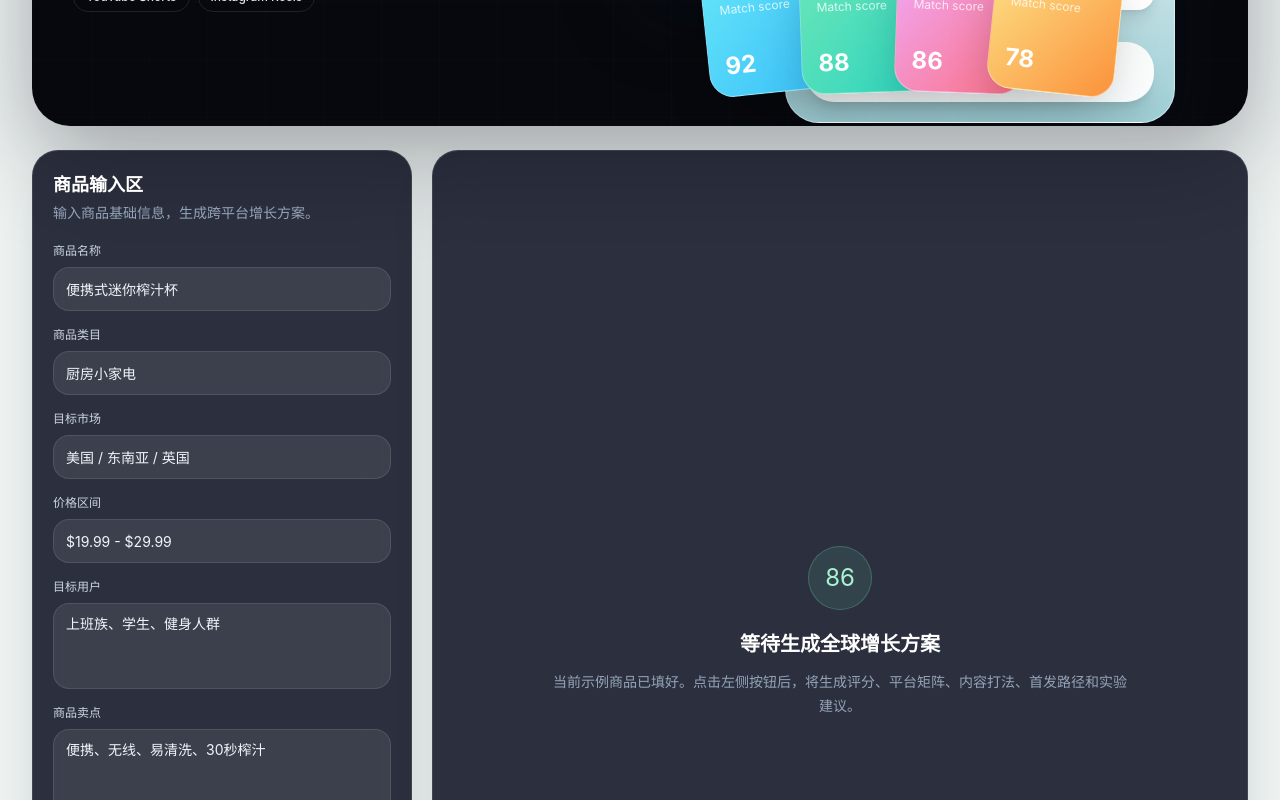
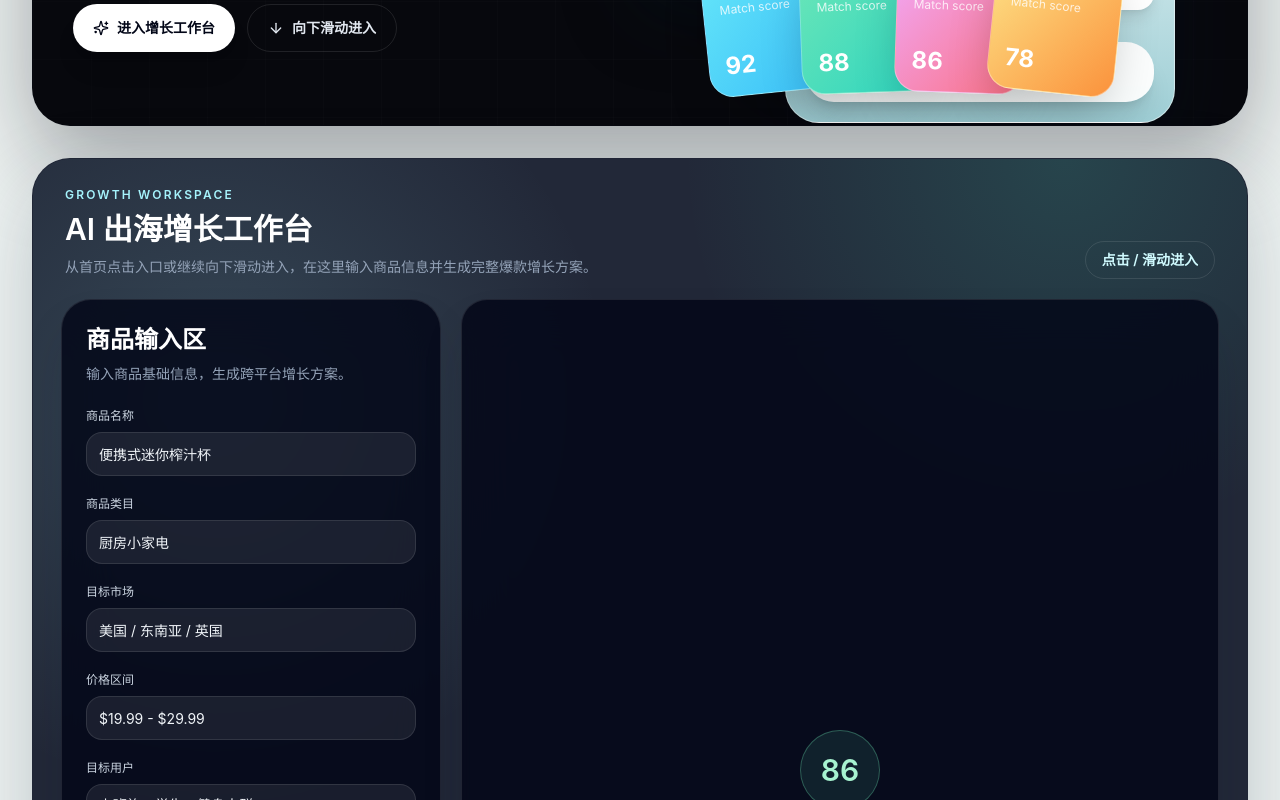
Before and after one commit to hongxuanting/GlobalViral-Agent, a React (Vite) app: page / in a window 1280 px wide. Shown: the part 600-1400 px from the top of the page. Built offline with nearby package versions, Linux system fonts and the light colour scheme.

Commit message:
feat: add homepage workspace entry

```diff
--- a/src/App.tsx
+++ b/src/App.tsx
@@ -35,7 +35,24 @@ function App() {
 
       <Hero tags={platformTags} />
 
-      <main className="mx-auto grid max-w-[1380px] gap-5 px-4 py-6 sm:px-6 lg:grid-cols-[380px_1fr] lg:px-8">
+      <main id="growth-workspace" className="mx-auto max-w-[1380px] scroll-mt-6 px-4 py-8 sm:px-6 lg:px-8">
+        <section className="relative overflow-hidden rounded-[38px] border border-slate-900/10 bg-[#222838] p-4 shadow-[0_30px_80px_rgba(35,50,65,0.24)] sm:p-6 lg:p-7">
+          <div className="absolute inset-0 bg-[radial-gradient(circle_at_15%_20%,rgba(145,214,223,0.18),transparent_28%),radial-gradient(circle_at_85%_0%,rgba(64,217,181,0.16),transparent_24%)]" />
+
+          <div className="relative z-10 mb-5 flex flex-col justify-between gap-4 px-1 sm:flex-row sm:items-end">
+            <div>
+              <p className="text-xs font-semibold uppercase tracking-[0.18em] text-cyan-200">Growth Workspace</p>
+              <h2 className="mt-2 text-2xl font-semibold text-white sm:text-3xl">AI 出海增长工作台</h2>
+              <p className="mt-2 text-sm leading-6 text-slate-400">
+                从首页点击入口或继续向下滑动进入，在这里输入商品信息并生成完整爆款增长方案。
+              </p>
+            </div>
+            <div className="inline-flex items-center rounded-full border border-white/10 bg-white/8 px-4 py-2 text-sm font-semibold text-cyan-100">
+              点击 / 滑动进入
+            </div>
+          </div>
+
+          <div className="relative z-10 grid gap-5 lg:grid-cols-[380px_1fr]">
             <aside className="lg:sticky lg:top-6 lg:self-start">
               <ProductInput
                 product={product}
@@ -47,9 +64,9 @@ function App() {
 
             <div className="grid gap-5">
               {loading ? (
-            <section className="glass-card grid min-h-[280px] place-items-center p-8 text-center">
+                <section className="glass-card grid min-h-[520px] place-items-center p-8 text-center">
                   <div>
-                <div className="mx-auto mb-5 h-16 w-16 animate-pulse rounded-full border border-cyan-300/40 bg-cyan-300/10 shadow-glow" />
+                    <div className="mx-auto mb-5 h-20 w-20 animate-pulse rounded-full border border-cyan-300/40 bg-cyan-300/10 shadow-glow" />
                     <p className="mx-auto max-w-xl text-base leading-7 text-cyan-50">
                       AI 正在分析商品卖点、平台用户行为、内容传播性与跨境转化路径...
                     </p>
@@ -68,19 +85,21 @@ function App() {
               ) : null}
 
               {!loading && !generated ? (
-            <section className="glass-card grid min-h-[280px] place-items-center p-8 text-center">
+                <section className="glass-card grid min-h-[520px] place-items-center p-8 text-center">
                   <div>
-                <div className="mx-auto mb-5 grid h-16 w-16 place-items-center rounded-full border border-emerald-300/25 bg-emerald-300/10 text-2xl text-emerald-200">
+                    <div className="mx-auto mb-6 grid h-20 w-20 place-items-center rounded-full border border-emerald-300/30 bg-emerald-300/10 text-3xl font-semibold text-emerald-200">
                       86
                     </div>
-                <h2 className="text-xl font-semibold text-white">等待生成全球增长方案</h2>
-                <p className="mx-auto mt-3 max-w-xl text-sm leading-6 text-slate-400">
+                    <h2 className="text-2xl font-semibold text-white">等待生成全球增长方案</h2>
+                    <p className="mx-auto mt-4 max-w-2xl text-sm leading-7 text-slate-400">
                       当前示例商品已填好。点击左侧按钮后，将生成评分、平台矩阵、内容打法、首发路径和实验建议。
                     </p>
                   </div>
                 </section>
               ) : null}
             </div>
+          </div>
+        </section>
       </main>
     </div>
   );
--- a/src/components/Hero.tsx
+++ b/src/components/Hero.tsx
@@ -1,4 +1,5 @@
 import {
+  ArrowDown,
   Bell,
   Check,
   CircleDollarSign,
@@ -80,6 +81,23 @@ export function Hero({ tags }: HeroProps) {
                   {tag}
                 </span>
               ))}
+            </div>
+
+            <div className="mt-8 flex flex-wrap items-center gap-3">
+              <a
+                href="#growth-workspace"
+                className="inline-flex h-12 items-center gap-2 rounded-full bg-white px-5 text-sm font-semibold text-slate-950 shadow-xl transition hover:-translate-y-0.5 hover:bg-cyan-50"
+              >
+                <Sparkles className="h-4 w-4" />
+                进入增长工作台
+              </a>
+              <a
+                href="#growth-workspace"
+                className="inline-flex h-12 items-center gap-2 rounded-full border border-white/10 bg-white/8 px-5 text-sm font-semibold text-slate-200 transition hover:bg-white/12"
+              >
+                <ArrowDown className="h-4 w-4" />
+                向下滑动进入
+              </a>
             </div>
           </div>
 
--- a/src/components/ProductInput.tsx
+++ b/src/components/ProductInput.tsx
@@ -25,15 +25,15 @@ const fields: {
 
 export function ProductInput({ product, loading, onChange, onGenerate }: ProductInputProps) {
   return (
-    <section className="glass-card p-5">
-      <div className="mb-5 flex items-center justify-between gap-3">
+    <section className="glass-card rounded-[30px] p-6">
+      <div className="mb-6 flex items-center justify-between gap-3">
         <div>
-          <h2 className="text-lg font-semibold text-white">商品输入区</h2>
-          <p className="mt-1 text-sm text-slate-400">输入商品基础信息，生成跨平台增长方案。</p>
+          <h2 className="text-2xl font-semibold text-white">商品输入区</h2>
+          <p className="mt-2 text-sm text-slate-400">输入商品基础信息，生成跨平台增长方案。</p>
         </div>
       </div>
 
-      <div className="grid gap-4">
+      <div className="grid gap-5">
         {fields.map((field) => (
           <label key={field.key} className="grid gap-2">
             <span className="text-xs font-medium text-slate-300">{field.label}</span>
@@ -42,7 +42,7 @@ export function ProductInput({ product, loading, onChange, onGenerate }: Product
                 value={product[field.key]}
                 onChange={(event) => onChange(field.key, event.target.value)}
                 rows={3}
-                className="field min-h-[86px] resize-none"
+                className="field min-h-[92px] resize-none"
               />
             ) : (
               <input
@@ -59,7 +59,7 @@ export function ProductInput({ product, loading, onChange, onGenerate }: Product
         type="button"
         onClick={onGenerate}
         disabled={loading}
-        className="mt-5 inline-flex h-12 w-full items-center justify-center gap-2 rounded-md bg-gradient-to-r from-fuchsia-500 via-cyan-400 to-emerald-400 px-4 text-sm font-semibold text-slate-950 shadow-glow transition hover:brightness-110 disabled:cursor-not-allowed disabled:opacity-70"
+        className="mt-6 inline-flex h-14 w-full items-center justify-center gap-2 rounded-2xl bg-gradient-to-r from-fuchsia-500 via-cyan-400 to-emerald-400 px-4 text-sm font-semibold text-slate-950 shadow-glow transition hover:-translate-y-0.5 hover:brightness-110 disabled:cursor-not-allowed disabled:opacity-70"
       >
         {loading ? <Loader2 className="h-5 w-5 animate-spin" /> : <Sparkles className="h-5 w-5" />}
         {loading ? '生成中...' : '生成全球增长方案'}
```
Also changed, not shown: 1 other file (tests, documents, lock files or other folders). Lines whose indentation alone changed are shown as unchanged.
